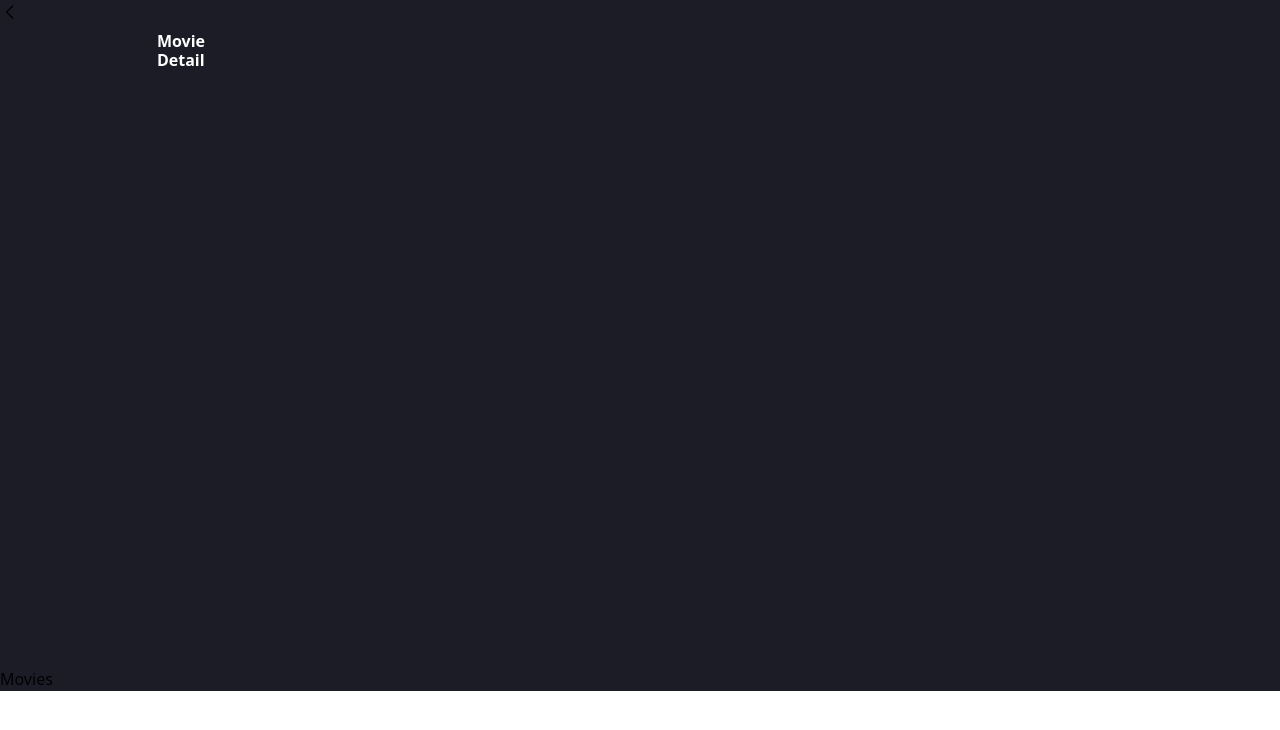
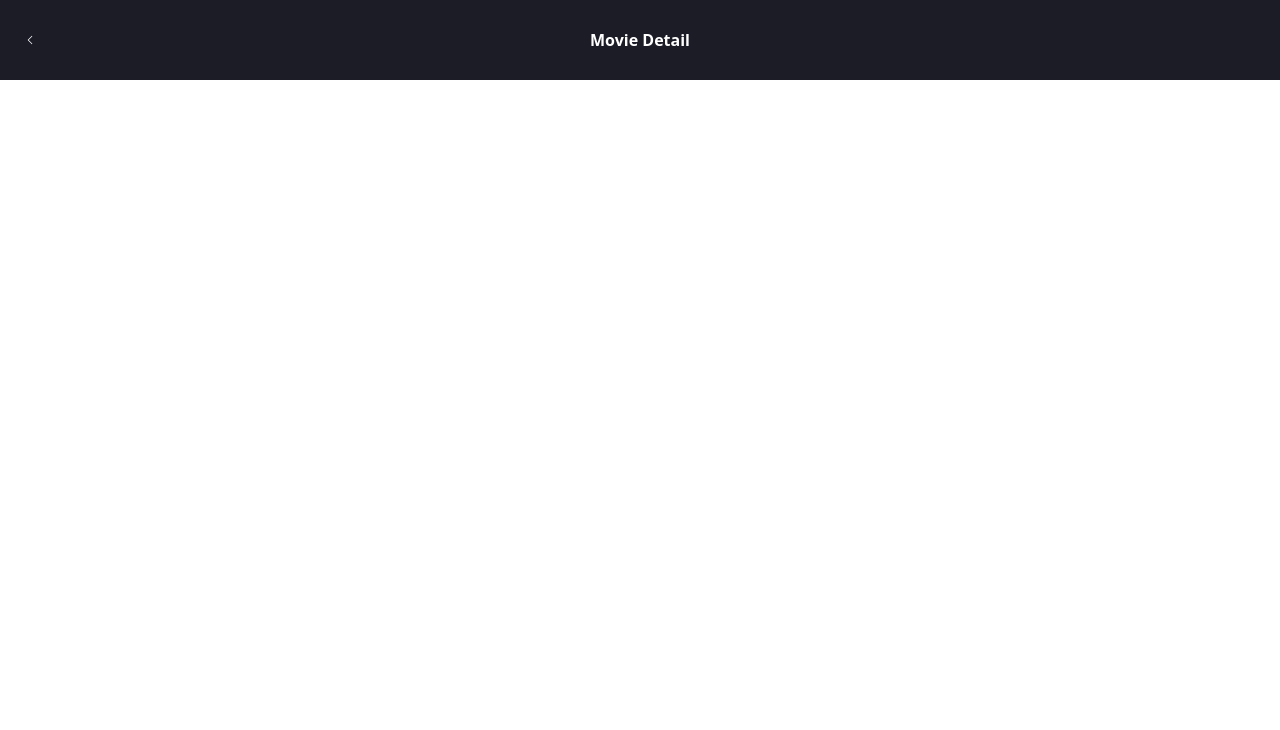
Before and after one commit to devhausleipzig/camp-8-midterm-group-1, a React (Vite) app: page /movie in a window 1280 px wide. Shown: the top 730 px of the page. Built offline with nearby package versions, Linux system fonts and the light colour scheme.

Commit message:
Styling the headersection

```diff
--- a/src/layouts/MovieDetailLayout.tsx
+++ b/src/layouts/MovieDetailLayout.tsx
@@ -1,4 +1,4 @@
-import { NavLink, Outlet } from "react-router-dom";
+import { Outlet } from "react-router-dom";
 import { ChevronLeftIcon } from "@heroicons/react/24/solid";
 
 import { useNavigate } from "react-router-dom";
@@ -10,15 +10,18 @@ export function MovieDetailLayout() {
   };
 
   return (
-    <div>
-      <nav className="w-[375px] h-[667px] bg-dark rounded-[1.5rem] flex">
-        <ChevronLeftIcon className="w-6 h-6" onClick={handleClick} />
-        <h3 className=" text-title text-white items-center justify-center pt-[2rem] px-[8.6rem]">
-          Movie Detail
-        </h3>
-      </nav>
-      <h1>Movies</h1>
+    <>
+      <div className="w-screen h-20 flex items-center justify-between px-6  bg-dark">
+        <ChevronLeftIcon
+          className="w-3 h-3  text-white"
+          onClick={handleClick}
+        />
+
+        <h2 className=" text-title text-white ">Movie Detail</h2>
+
+        <div className="w-3"></div>
+      </div>
       <Outlet />
-    </div>
+    </>
   );
 }
```
